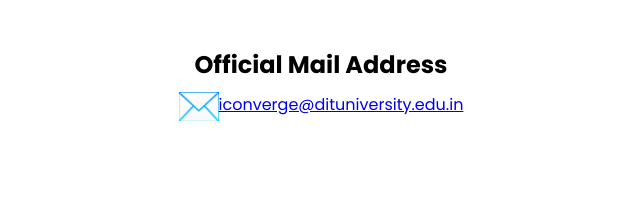
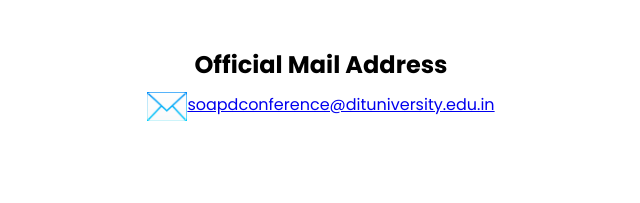
Before and after one commit to AmolChitale/AmolChitale.github.io, a plain HTML site: page contactUs.html in a window 1280 px wide. Shown: the part 1338-1541 px from the top of the page, without its empty margins (319-959 px from the left). Drawn offline with Linux system fonts and the light colour scheme.

Commit message:
Update contactUs.html

```diff
--- a/contactUs.html
+++ b/contactUs.html
@@ -69,7 +69,7 @@
         <div class="social-row" style="display: flex;">
           <img src="images/Untitled.png" alt="iconverge@dituniversity.edu.in" />
           <a href="mailto:iconverge@dituniversity.edu.in"
-            >iconverge@dituniversity.edu.in</a
+            >soapdconference@dituniversity.edu.in</a
           >
         </div>
         <br>
```
